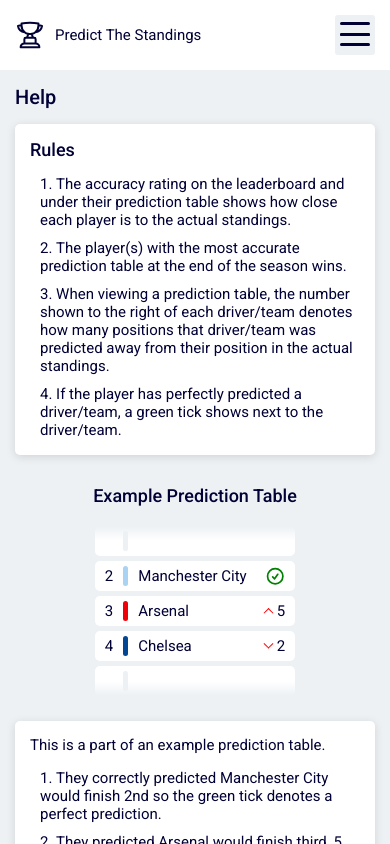
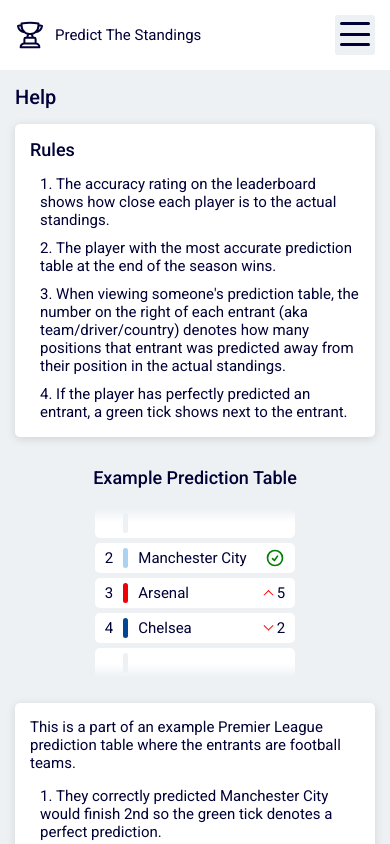
Before and after one commit to davidwillprice/predict-the-standings, a Next.js app: page /help in a window 390 px wide. Shown: the top 844 px of the page. Built offline with nearby package versions, Linux system fonts and the light colour scheme; no server answers.

Commit message:
Various UI fixes
- Update help text
- Fix perfect predictions icon getting too large on mobile

```diff
--- a/app/help/page.tsx
+++ b/app/help/page.tsx
@@ -38,21 +38,22 @@ const Page = () => {
         <h2>Rules</h2>
         <ol>
           <li>
-            The accuracy rating on the leaderboard and under their prediction
-            table shows how close each player is to the actual standings.
+            The accuracy rating on the leaderboard shows how close each player
+            is to the actual standings.
           </li>
           <li>
-            The player(s) with the most accurate prediction table at the end of
-            the season wins.
+            The player with the most accurate prediction table at the end of the
+            season wins.
           </li>
           <li>
-            When viewing a prediction table, the number shown to the right of
-            each driver/team denotes how many positions that driver/team was
-            predicted away from their position in the actual standings.
+            When viewing someone&apos;s prediction table, the number on the
+            right of each entrant (aka team/driver/country) denotes how many
+            positions that entrant was predicted away from their position in the
+            actual standings.
           </li>
           <li>
-            If the player has perfectly predicted a driver/team, a green tick
-            shows next to the driver/team.
+            If the player has perfectly predicted an entrant, a green tick shows
+            next to the entrant.
           </li>
         </ol>
       </Panel>
@@ -119,7 +120,10 @@ const Page = () => {
           </table>
         </div>
         <Panel>
-          <p>This is a part of an example prediction table.</p>
+          <p>
+            This is a part of an example Premier League prediction table where
+            the entrants are football teams.
+          </p>
           <ol>
             <li>
               They correctly predicted Manchester City would finish 2nd so the
@@ -145,6 +149,10 @@ const Page = () => {
             that were 2 off etc.
           </li>
           <li>
+            If players have made identical predictions, they will be ordered by
+            who made submitted their predictions first.
+          </li>
+          <li>
             The &apos;Average&apos; prediction tables were worked out by
             calculating the mean position of each driver/team across the other
             player prediction tables.
--- a/src/ui/components/prediction-table/prediction-table.module.scss
+++ b/src/ui/components/prediction-table/prediction-table.module.scss
@@ -77,6 +77,7 @@
     }
     &.perfect svg {
       color: var(--success-color);
+      height: 100%;
     }
   }
 }
```
